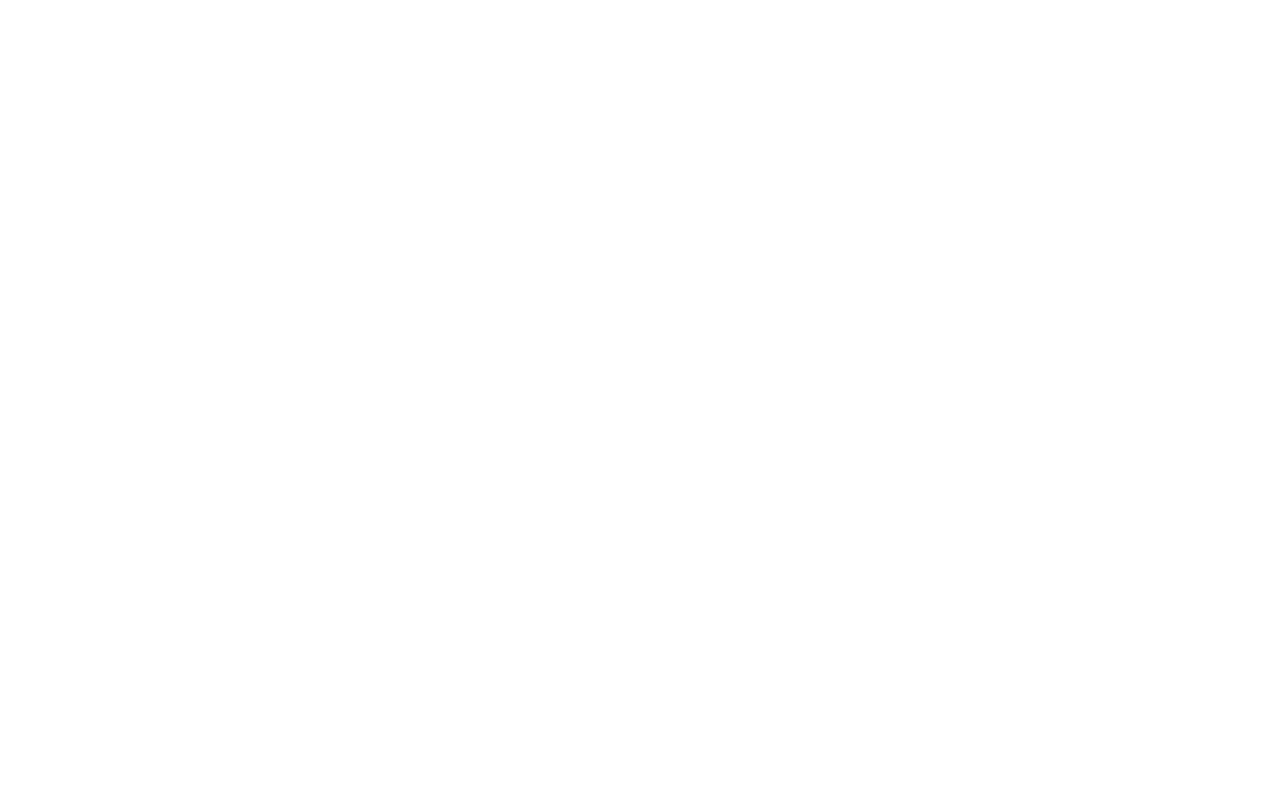
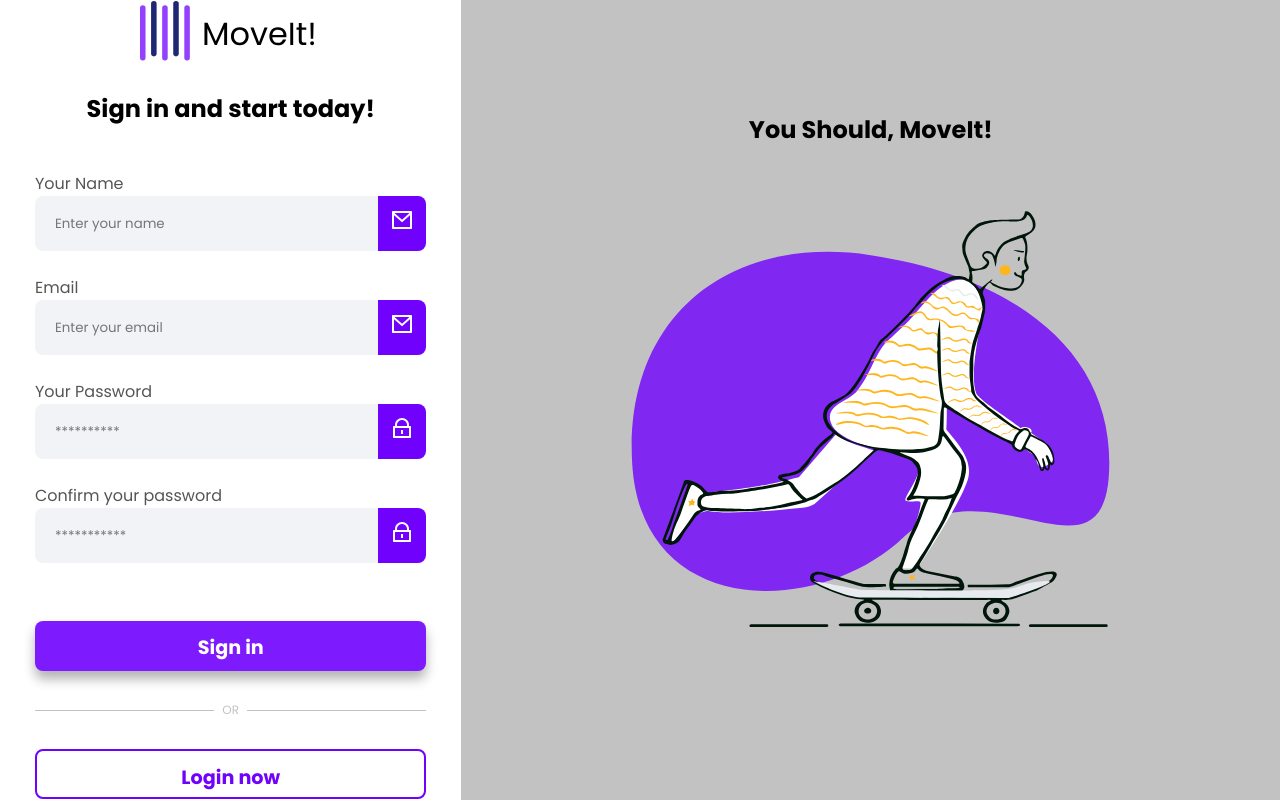
Before and after one commit to Victor-Hugo-A/AngProject, an Angular app: page /signup in a window 1280 px wide. Before the commit this address led to /. Built offline with nearby package versions, Linux system fonts and the light colour scheme.

Commit message:
feat Sign

```diff
--- a/src/app/app.html
+++ b/src/app/app.html
@@ -1,2 +1 @@
-
-<router-outlet />
+<router-outlet></router-outlet>
--- a/src/app/app.routes.ts
+++ b/src/app/app.routes.ts
@@ -1,9 +1,14 @@
 import { Routes } from '@angular/router';
 import { Login } from './pages/login/login';
+import { signUpComponent } from './pages/signup/signup';
 
 export const routes: Routes = [
     {
         path: "login",
         component: Login
+    },
+    {
+        path: "signup",
+        component: signUpComponent
     }
 ];
--- /dev/null
+++ b/src/app/pages/signup/signup.html
@@ -0,0 +1,56 @@
+<app-header
+    title="Sign in and start today!"
+    primaryBtnText="Sign in"
+    secondaryBtnText="Login now"
+    (submit)="submit()"
+    (navigate)="navigate()"
+    [disablePrimaryBtn]="!signupForm.valid"
+>
+
+    <form [formGroup]="signupForm">
+        <app-primary-input
+            formControlName="name"
+            inputName="name"
+            type="text"
+            placeholder="Enter your name"
+            label="Your Name"
+            placeholder="Enter your name"
+            required
+        >
+            <img src="/assets/email.svg" alt="Email Icon" />
+        </app-primary-input>
+
+        <app-primary-input
+            formControlName="email"
+            inputName="email"
+            type="email"
+            placeholder="Enter your email"
+            label="Email"
+            required
+        >
+            <img src="/assets/email.svg" alt="Email Icon" />
+        </app-primary-input>
+
+        <app-primary-input
+            formControlName="password"
+            inputName="password"
+            type="password"
+            label="Your Password"
+            placeholder="**********"
+            required
+        >
+            <img src="/assets/password.svg" alt="Email Icon" />
+        </app-primary-input>
+
+        <app-primary-input
+            formControlName="password"
+            inputName="passwordConfirm"
+            type="password"
+            placeholder="***********"
+            label="Confirm your password"
+            required
+        >
+            <img src="/assets/password.svg" />
+        </app-primary-input>
+    </form>
+</app-header>
--- /dev/null
+++ b/src/app/pages/signup/signup.scss
@@ -0,0 +1,16 @@
+@use "../../../styles/variables.scss" as vars;
+
+form {
+    width: 100%;
+    display: flex;
+    flex-direction: column;
+    gap: 24px;
+    margin-bottom: 34px;
+
+    span {
+        font-size: 14px;
+        text-decoration: underline;
+        color: vars.$secondary-color;
+        text-align: end;
+    }
+}
--- /dev/null
+++ b/src/app/pages/signup/signup.ts
@@ -0,0 +1,59 @@
+import { Component } from '@angular/core';
+import { Header } from '../../componente/header/header';
+import { FormControl, FormGroup, ReactiveFormsModule, Validators } from '@angular/forms';
+import { PrimaryInput } from '../../componente/primary-input/primary-input';
+import { Router } from '@angular/router';
+import { LoginService } from '../../services/login.service';
+import { ToastrService } from 'ngx-toastr';
+
+interface signupForm {
+  name: FormControl,
+  email: FormControl,
+  password: FormControl,
+  passwordConfirm: FormControl
+}
+
+@Component({
+  selector: 'app-signup',
+  standalone: true,
+  imports: [
+    Header,
+    ReactiveFormsModule,
+    PrimaryInput
+  ],
+  providers: [
+    LoginService
+  ],
+  templateUrl: './signup.html',
+  styleUrl: './signup.scss'
+})
+
+export class signUpComponent {
+  signupForm!: FormGroup<signupForm>;
+
+  constructor(
+    private router: Router,
+    private loginService: LoginService,
+    private toastService: ToastrService
+  ){
+    // Initialization logic can go here
+    this.signupForm = new FormGroup({
+      name: new FormControl('', [Validators.required, Validators.minLength(3)]),
+      email: new FormControl('', [Validators.required, Validators.email]),
+      password: new FormControl('', [Validators.required, Validators.minLength(6)]),
+      passwordConfirm: new FormControl('', [Validators.required, Validators.minLength(6)])
+    })
+  }
+
+  submit() {
+    this.loginService.login(this.signupForm.value.email, this.signupForm.value.password).subscribe({
+        next: () => this.toastService.success("Login realizado com sucesso!"),
+        error: (error) => this.toastService.error("Erro inesperado, tente novamente mais tarde"),
+    })
+  }
+
+  navigate() {
+    // Navigation logic can go here
+    this.router.navigate(["login"]);
+  }
+}
```
Also changed, not shown: 1 other file (tests, documents, lock files or other folders).
